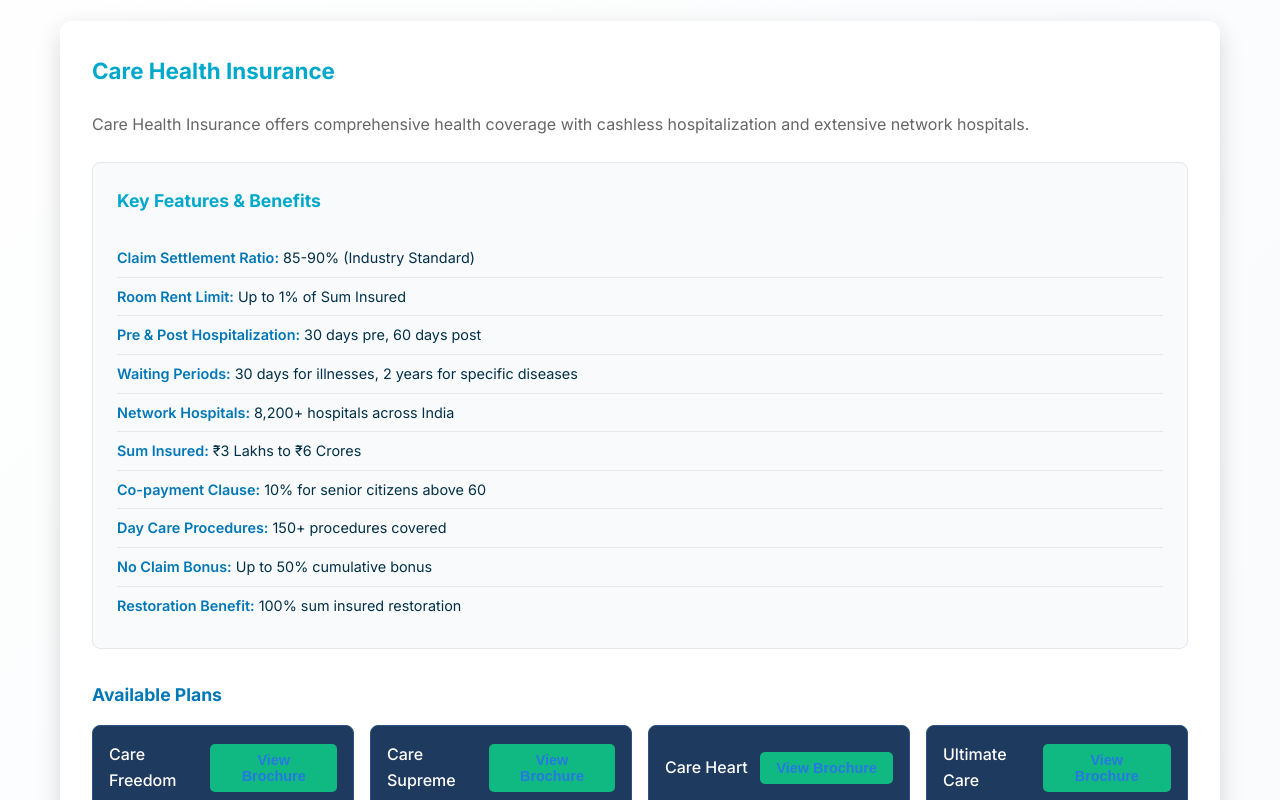
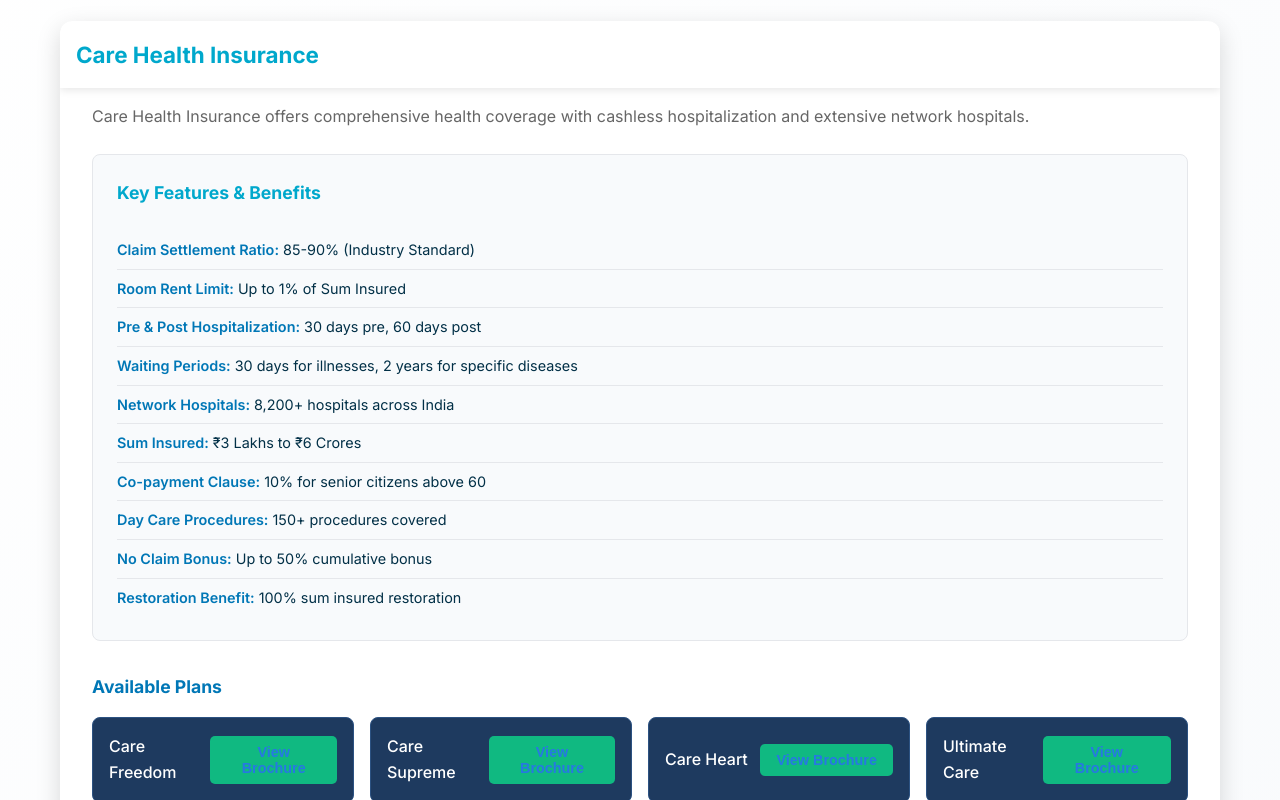
Before and after one commit to itsmepskiran/bmgone, a plain HTML site: page health-insurance.html in a window 1280 px wide. Both pictures are taken after a click on the element 163 px from the left and 257 px from the top of the page. Shown: the part 367-1167 px from the top of the page. Drawn offline with Linux system fonts and the light colour scheme.

Commit message:
fixing plans

```diff
--- a/health-insurance.html
+++ b/health-insurance.html
@@ -13,7 +13,7 @@
         <!-- Insurance Provider Logos -->
         <section class="logos-section">
             <div class="container">
-                <h2 class="section-title">In Association with</h2>
+                <h5 class="section-title">In Association with</h5>
                 <div class="logos-grid">
                 <div class="logo-item" onclick="toggleProviderContainer('care')">
                     <img src="logos/care_logo.png" alt="Care Health Insurance" class="provider-logo">
@@ -148,6 +148,7 @@
                                     <span class="plan-name">Tata AIG Medicare</span>
                                     <button class="btn btn-primary" onclick="openBrochure('Tata AIG Medicare', 'tata/medicare_select.pdf')">View Brochure</button>
                                 </div>
+                                <!--
                                 <div class="plan-item">
                                     <span class="plan-name">Tata AIG Health Guard</span>
                                     <button class="btn btn-primary" onclick="openBrochure('Tata AIG Health Guard', 'tata/health-guard.pdf')">View Brochure</button>
@@ -160,7 +161,9 @@
                                     <span class="plan-name">Tata AIG Senior Citizen</span>
                                     <button class="btn btn-primary" onclick="openBrochure('Tata AIG Senior Citizen', 'tata/senior-citizen.pdf')">View Brochure</button>
                                 </div>
+                                -->
                             </div>
+
                         </div>
                     </div>
                 </div>
--- a/styles.css
+++ b/styles.css
@@ -869,6 +869,14 @@ section:not(.hero) {
     font-size: 1.4rem;
     border-bottom: 2px solid var(--gradient-primary);
     padding-bottom: 0.5rem;
+    position: sticky;
+    top: 0;
+    background: white;
+    z-index: 100;
+    padding: 1rem;
+    margin: -2rem -2rem 1rem -2rem;
+    border-radius: 12px 12px 0 0;
+    box-shadow: 0 2px 8px rgba(0, 0, 0, 0.1);
 }
 
 .provider-content p {
```
